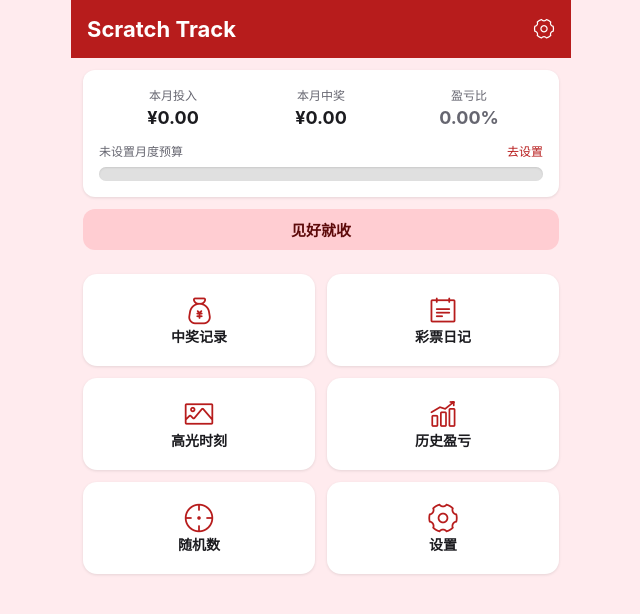
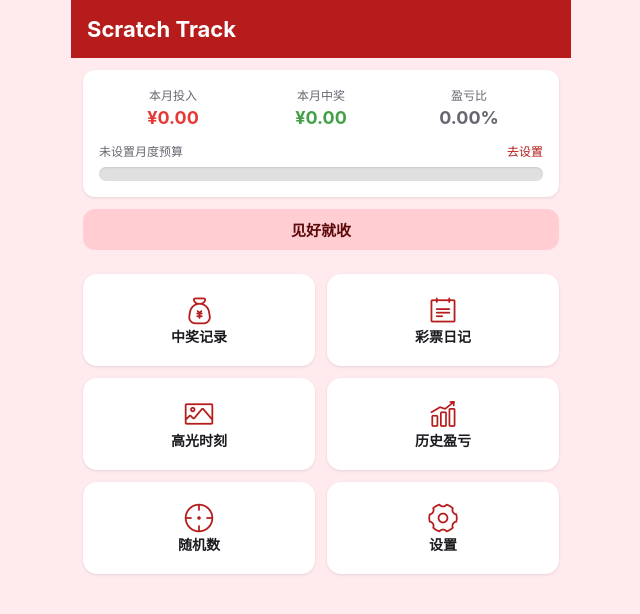
Before and after one commit to loadwww/Scratch-Track, a Vue app in the folder web/: page / in a window 1280 px wide. Shown: the top 614 px of the page, without its empty margins (319-959 px from the left). Built offline with nearby package versions, Linux system fonts and the light colour scheme.

Commit message:
删除设置角标+投入红中奖绿+历史盈亏月份详情

```diff
--- a/web/src/views/Chart.vue
+++ b/web/src/views/Chart.vue
@@ -30,7 +30,11 @@
         <div class="older-bar-container">
           <div class="older-bar" :style="{ width: m.barWidth, background: m.profit >= 0 ? 'var(--success)' : 'var(--error)' }"></div>
         </div>
-        <span :class="m.profit >= 0 ? 'profit-positive' : 'profit-negative'">{{ m.profit >= 0 ? '+' : '' }}{{ m.profit.toFixed(0) }} 元</span>
+        <span class="older-detail">
+          <span style="color: #E53935">投¥{{ m.invest }}</span>
+          <span style="color: #43A047">中¥{{ m.win }}</span>
+          <span :class="m.profit >= 0 ? 'profit-positive' : 'profit-negative'">{{ m.profit >= 0 ? '+' : '' }}{{ m.profit.toFixed(0) }}</span>
+        </span>
       </div>
     </div>
   </div>
@@ -79,7 +83,7 @@ const olderData = computed(() => {
   const maxVal = Math.max(...Object.values(grouped).map(g => Math.abs(g.win - g.invest)), 1)
   return Object.entries(grouped).sort((a, b) => b[0].localeCompare(a[0])).map(([key, v]) => {
     const profit = v.win - v.invest
-    return { key, profit, barWidth: (Math.abs(profit) / maxVal * 100) + '%' }
+    return { key, profit, invest: v.invest, win: v.win, barWidth: (Math.abs(profit) / maxVal * 100) + '%' }
   })
 })
 </script>
@@ -90,8 +94,9 @@ const olderData = computed(() => {
 .legend { display: flex; gap: 16px; justify-content: center; margin-top: 8px; font-size: 13px; color: var(--on-surface-variant); }
 .legend-item { display: flex; align-items: center; gap: 4px; }
 .legend-dot { display: inline-block; width: 10px; height: 10px; border-radius: 2px; }
-.older-row { display: flex; align-items: center; gap: 8px; margin: 6px 0; }
-.older-month { font-size: 12px; width: 70px; color: var(--on-surface-variant); }
+.older-row { display: flex; align-items: center; gap: 8px; margin: 8px 0; }
+.older-month { font-size: 12px; width: 70px; color: var(--on-surface-variant); flex-shrink: 0; }
 .older-bar-container { flex: 1; height: 16px; background: var(--surface-variant); border-radius: 4px; overflow: hidden; }
 .older-bar { height: 100%; border-radius: 4px; }
+.older-detail { display: flex; gap: 6px; font-size: 11px; flex-shrink: 0; }
 </style>
--- a/web/src/views/Home.vue
+++ b/web/src/views/Home.vue
@@ -2,7 +2,6 @@
   <div class="page" :style="bgStyle">
     <div class="home-header">
       <span class="home-title">Scratch Track</span>
-      <van-icon name="setting-o" size="22" color="#FFFFFF" @click="$router.push('/settings')" />
     </div>
 
     <div v-if="budgetAlert" class="budget-alert" :style="{ color: alertColor }">
@@ -13,11 +12,11 @@
       <div class="stat-row">
         <div class="stat-item">
           <div class="stat-label">本月投入</div>
-          <div class="stat-value">¥{{ monthInvest.toFixed(2) }}</div>
+          <div class="stat-value" style="color: #E53935">¥{{ monthInvest.toFixed(2) }}</div>
         </div>
         <div class="stat-item">
           <div class="stat-label">本月中奖</div>
-          <div class="stat-value">¥{{ monthWin.toFixed(2) }}</div>
+          <div class="stat-value" style="color: #43A047">¥{{ monthWin.toFixed(2) }}</div>
         </div>
         <div class="stat-item">
           <div class="stat-label" :class="profitClass">盈亏比</div>
```
